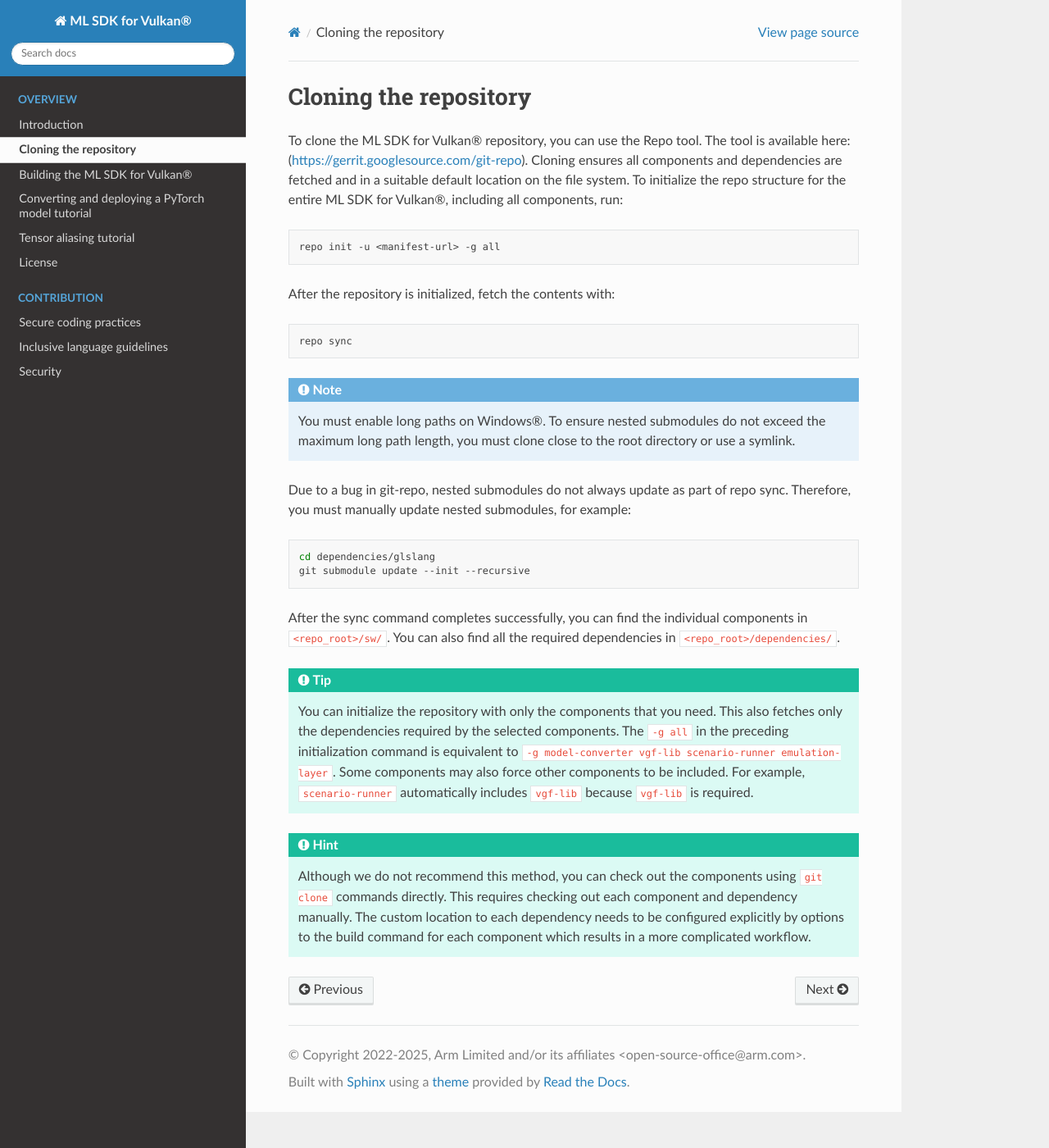
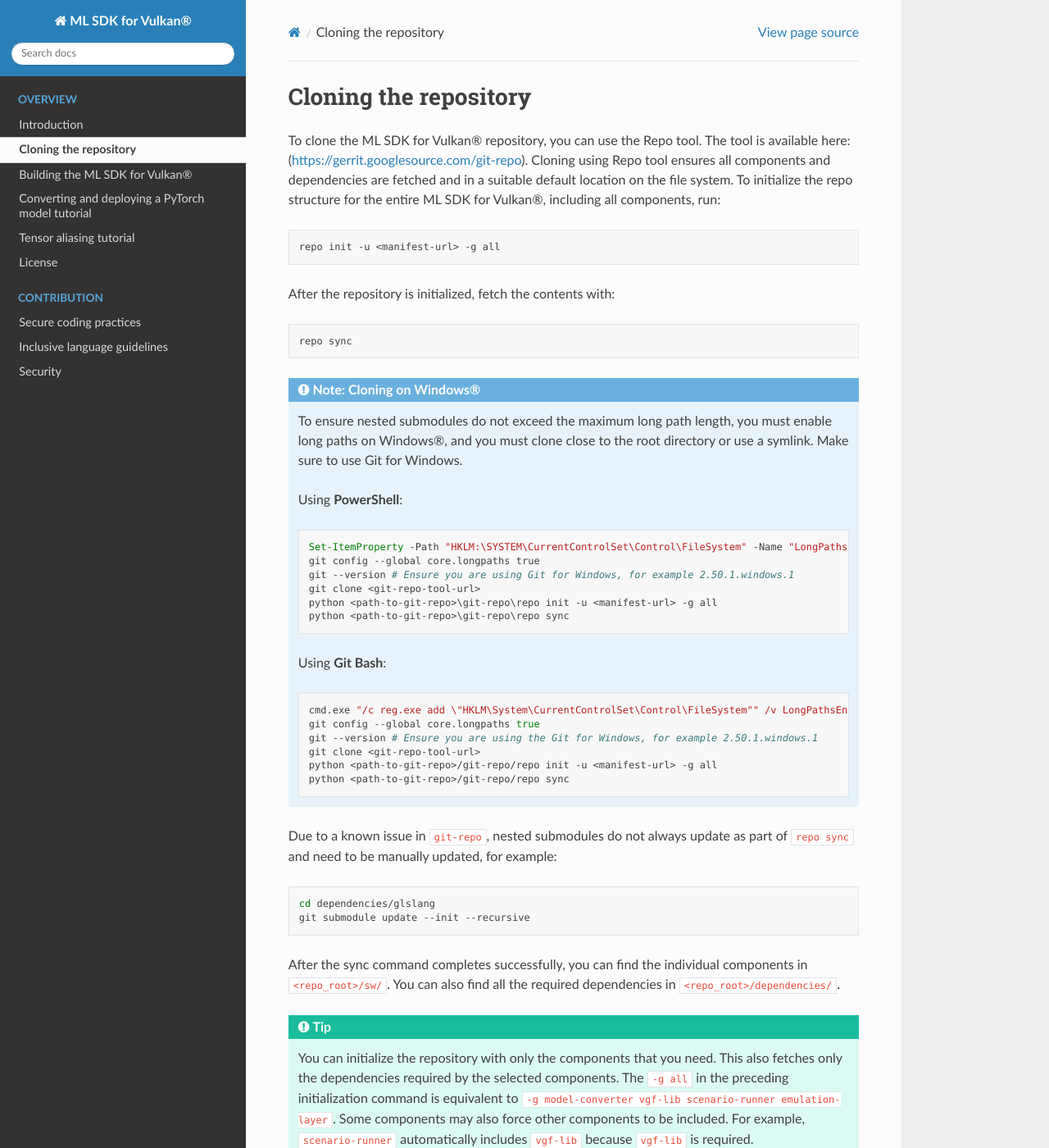
Before and after one commit to jerryzhao173985/ai-ml-sdk-for-vulkan, a Sphinx documentation site: the page built from docs/source/cloning.rst, in a window 1280 px wide and 1400 px high. Shown: the whole window at 82% size. Built offline with Sphinx 7.4.7 and the Read the Docs theme 3.1.0, drawn with Linux system fonts in a browser that asks for light colours; pages that are not in the unit, such as notebooks, are missing from menus.

Commit message:
Update Windows cloning instructions
Change-Id: I984ccdc93ac58b956d894db9f7e0f3ec1ec41e8d
Signed-off-by: Ida Levison <ida.levison@arm.com>

```diff
--- a/docs/source/cloning.rst
+++ b/docs/source/cloning.rst
@@ -2,7 +2,7 @@
 ======================
 
 To clone the |SDK_project| repository, you can use the Repo tool. The tool is available here: (|git_repo_tool_url|).
-Cloning ensures all components and dependencies are fetched and in a suitable default location on the
+Cloning using Repo tool ensures all components and dependencies are fetched and in a suitable default location on the
 file system. To initialize the repo structure for the entire |SDK_project|, including all components, run:
 
 .. code-block:: bash
@@ -15,12 +15,35 @@
 
     repo sync
 
-.. note::
-    You must enable long paths on Windows®. To ensure nested submodules do not exceed the maximum long path
-    length, you must clone close to the root directory or use a symlink.
+.. admonition:: Note: Cloning on Windows®
 
-Due to a bug in git-repo, nested submodules do not always update as part of repo sync. Therefore, you must
-manually update nested submodules, for example:
+    To ensure nested submodules do not exceed the maximum long path length, you must enable long paths on Windows®, and
+    you must clone close to the root directory or use a symlink. Make sure to use Git for Windows.
+
+    Using **PowerShell**:
+
+    .. code-block:: powershell
+
+        Set-ItemProperty -Path "HKLM:\SYSTEM\CurrentControlSet\Control\FileSystem" -Name "LongPathsEnabled" -Value 1
+        git config --global core.longpaths true
+        git --version # Ensure you are using Git for Windows, for example 2.50.1.windows.1
+        git clone <git-repo-tool-url>
+        python <path-to-git-repo>\git-repo\repo init -u <manifest-url> -g all
+        python <path-to-git-repo>\git-repo\repo sync
+
+    Using **Git Bash**:
+
+    .. code-block:: bash
+
+        cmd.exe "/c reg.exe add \"HKLM\System\CurrentControlSet\Control\FileSystem"" /v LongPathsEnabled /t REG_DWORD /d 1 /f"
+        git config --global core.longpaths true
+        git --version # Ensure you are using the Git for Windows, for example 2.50.1.windows.1
+        git clone <git-repo-tool-url>
+        python <path-to-git-repo>/git-repo/repo init -u <manifest-url> -g all
+        python <path-to-git-repo>/git-repo/repo sync
+
+Due to a known issue in :code:`git-repo`, nested submodules do not always update as part of :code:`repo sync` and need to
+be manually updated, for example:
 
 .. code-block:: bash
 
@@ -37,7 +60,7 @@
     to be included. For example, :code:`scenario-runner` automatically includes :code:`vgf-lib` because :code:`vgf-lib`
     is required.
 
-.. hint::
+.. note::
     Although we do not recommend this method, you can check out the components using :code:`git clone` commands directly.
     This requires checking out each component and dependency manually. The custom location to each dependency needs
     to be configured explicitly by options to the build command for each component which results in a more complicated
```
